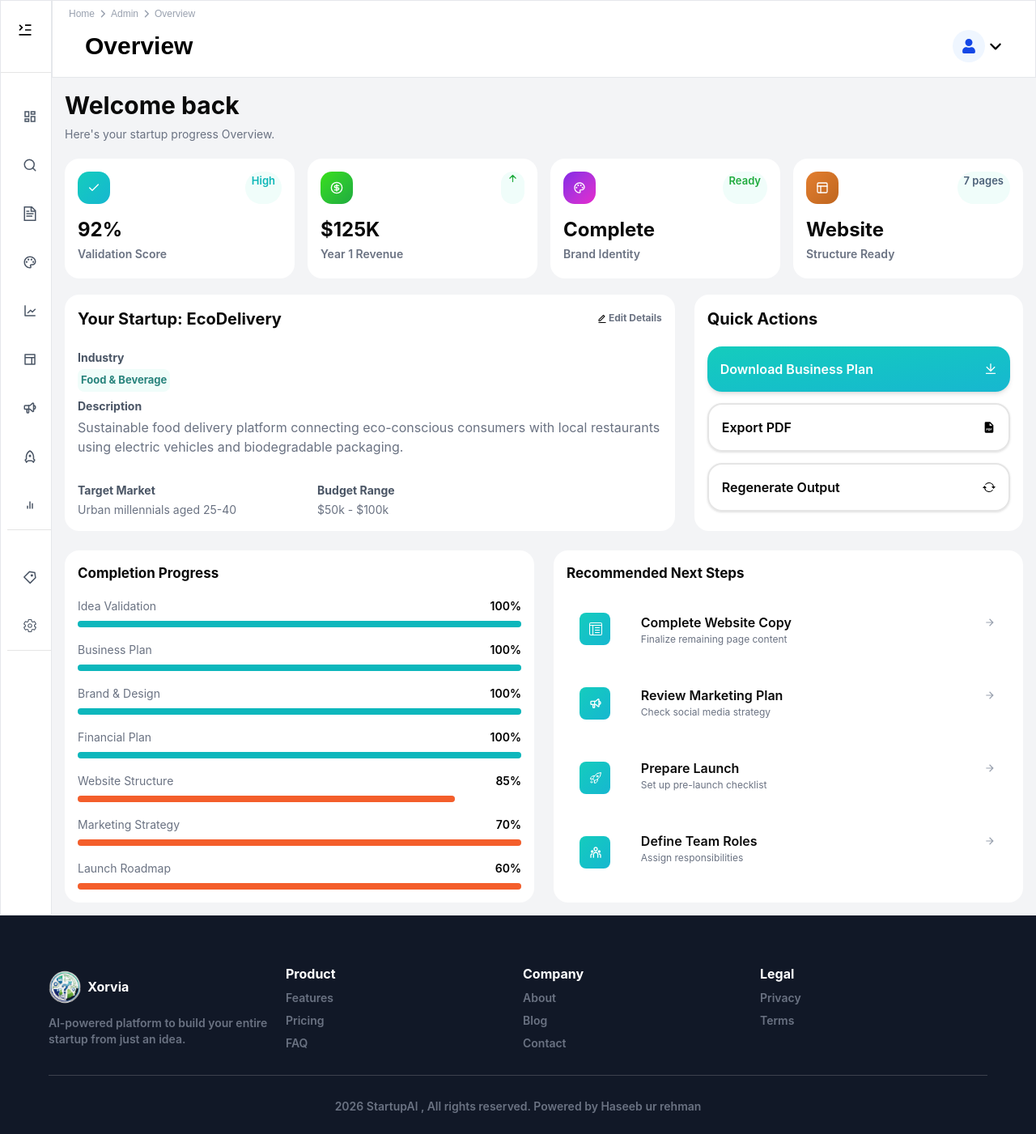
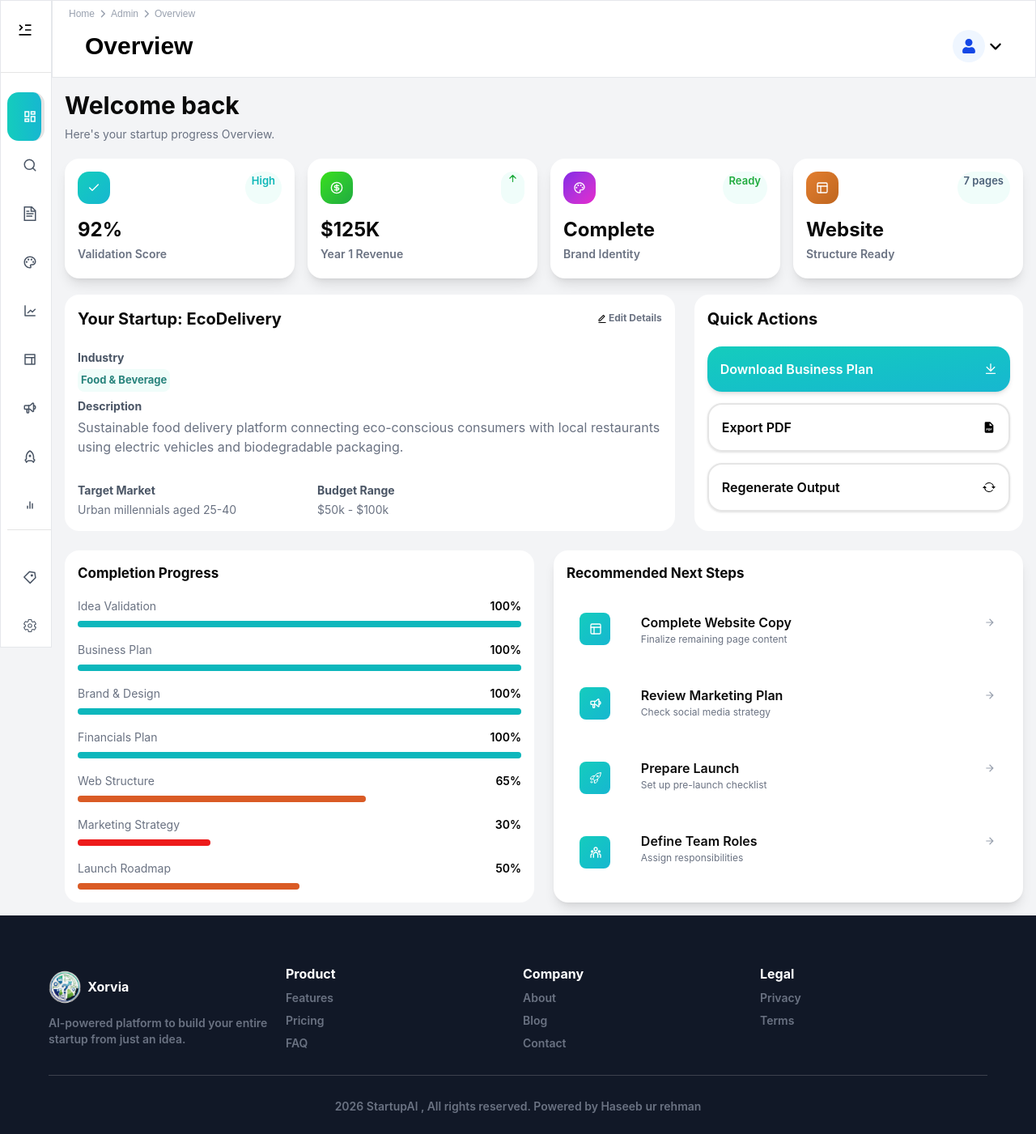
Before and after one commit to haseeburrehman18/startup-launch-saas-platform, a Next.js app: page /admin/Overview in a window 1280 px wide. Shown: the whole page at 81% size. Built offline with nearby package versions, Linux system fonts and the light colour scheme.

Commit message:
Version 1.1.5

```diff
--- a/src/app/admin/Overview/page.js
+++ b/src/app/admin/Overview/page.js
@@ -10,6 +10,7 @@ import { MdOutlineArrowForward, MdOutlineColorLens } from 'react-icons/md'
 import { FiCheck } from 'react-icons/fi'
 import { LuCircleDollarSign, LuPanelsTopLeft, LuPanelTop } from 'react-icons/lu'
 import { IoArrowUp } from 'react-icons/io5'
+import OverviewProgress from '../../../components/overviewProgress'
 
 function page() {
   return (
@@ -80,125 +81,20 @@ function page() {
             <div className='flex sm:flex-col md:flex-row gap-6 pt-6 '>
                 <div className='p-4 rounded-2xl bg-white  sm:w-full md:w-[50%] lg:w-[50%]'>
                     <p className='font-bold text-[17px]'>Completion Progress</p>
-                    <div>
-                        <div className='flex justify-between pt-2'>
-                            <h1 className='text-gray-500 text-sm mt-2.5'>
-                                Idea Validation
-                            </h1>
-                            <h1 className='text-black text-sm font-semibold mt-2.5'>
-                                100%
-                            </h1>
-                        </div>
-                        <div className='w-full mt-2'>
-                            <div className='w-full h-2 bg-gray-200 rounded-2xl'>
-                                <div className='h-2 rounded-2xl bg-[#0DB7BC]'>
-                                </div>
-                            </div>
-                        </div>
-                    </div>
-                    <div>
-                        <div className='flex justify-between pt-2'>
-                            <h1 className='text-gray-500 text-sm mt-2.5'>
-                                Business Plan
-                            </h1>
-                            <h1 className='text-black text-sm font-semibold mt-2.5'>
-                                100%
-                            </h1>
-                        </div>
-                        <div className='w-full mt-2'>
-                            <div className='w-full h-2 bg-gray-200 rounded-2xl'>
-                                <div className='h-2 rounded-2xl bg-[#0DB7BC]'>
-                                </div>
-                            </div>
-                        </div>
-                    </div>
-                    <div>
-                        <div className='flex justify-between pt-2'>
-                            <h1 className='text-gray-500 text-sm mt-2.5'>
-                                Brand & Design
-                            </h1>
-                            <h1 className='text-black text-sm font-semibold mt-2.5'>
-                                100%
-                            </h1>
-                        </div>
-                        <div className='w-full mt-2'>
-                            <div className='w-full h-2 bg-gray-200 rounded-2xl'>
-                                <div className='h-2 rounded-2xl bg-[#0DB7BC]'>
-                                </div>
-                            </div>
-                        </div>
-                    </div>
-                    <div>
-                        <div className='flex justify-between pt-2'>
-                            <h1 className='text-gray-500 text-sm mt-2.5'>
-                                Financial Plan
-                            </h1>
-                            <h1 className='text-black text-sm font-semibold mt-2.5'>
-                                100%
-                            </h1>
-                        </div>
-                        <div className='w-full mt-2'>
-                            <div className='w-full h-2 bg-gray-200 rounded-2xl'>
-                                <div className='h-2 rounded-2xl bg-[#0DB7BC]'>
-                                </div>
-                            </div>
-                        </div>
-                    </div>
-                    <div>
-                        <div className='flex justify-between pt-2'>
-                            <h1 className='text-gray-500 text-sm mt-2.5'>
-                                Website Structure
-                            </h1>
-                            <h1 className='text-black text-sm font-semibold mt-2.5'>
-                                85%
-                            </h1>
-                        </div>
-                        <div className='w-full mt-2'>
-                            <div className='w-[85%] h-2 bg-gray-200 rounded-2xl'>
-                                <div className='h-2 rounded-2xl bg-[#F45E2B]'>
-                                </div>
-                            </div>
-                        </div>
-                    </div>
-                    <div>
-                        <div className='flex justify-between pt-2'>
-                            <h1 className='text-gray-500 text-sm mt-2.5'>
-                                Marketing Strategy
-                            </h1>
-                            <h1 className='text-black text-sm font-semibold mt-2.5'>
-                                70%
-                            </h1>
-                        </div>
-                        <div className='w-full mt-2'>
-                            <div className='w-full h-2 bg-gray-200 rounded-2xl'>
-                                <div className='h-2 rounded-2xl bg-[#F45E2B]'>
-                                </div>
-                            </div>
-                        </div>
-                    </div>
-                    <div>
-                        <div className='flex justify-between pt-2'>
-                            <h1 className='text-gray-500 text-sm mt-2.5'>
-                                Launch Roadmap
-                            </h1>
-                            <h1 className='text-black text-sm font-semibold mt-2.5'>
-                                60%
-                            </h1>
-                        </div>
-                        <div className='w-full mt-2'>
-                            <div className='w-full h-2 bg-gray-200 rounded-2xl'>
-                                <div className='h-2 rounded-2xl bg-[#F45E2B]'>
-                                </div>
-                            </div>
-                        </div>
-                    </div>
+                    <OverviewProgress name="Idea Validation" per={100}/>
+                    <OverviewProgress name="Business Plan" per={100}/>
+                    <OverviewProgress name="Brand & Design" per={100}/>
+                    <OverviewProgress name="Financials Plan" per={100}/>
+                    <OverviewProgress name="Web Structure" per={65}/>
+                    <OverviewProgress name="Marketing Strategy" per={30}/>
+                    <OverviewProgress name="Launch Roadmap" per={50}/>
                 </div>
-                <div className='p-4 rounded-2xl bg-white  sm:w-full md:w-[50%] lg:w-[50%]'>
+                <div className='p-4 rounded-2xl shadow-lg bg-white  sm:w-full md:w-[50%] lg:w-[50%]'>
                     <p className='font-bold text-[17px]'>Recommended Next Steps</p>
                     <div className='flex'>
                         <div className='flex flex-col gap-13 mx-4 pt-9 w-[8%]'>
                             <p className='bg-linear-to-br from-[#15ccbd] to-[#17b7d0] p-3 rounded-md w-9.5 text-white text-md font-bold'>
-                                <BsReverseLayoutTextWindowReverse />
+                                <LuPanelsTopLeft />
                             </p>
                             <div className='bg-linear-to-br from-[#15ccbd] to-[#17b7d0] p-3 rounded-md w-9.5  text-white text-md font-bold'>
                                 <TbSpeakerphone />
--- a/src/app/admin/layout.js
+++ b/src/app/admin/layout.js
@@ -6,14 +6,12 @@ import TopNavbar from "@/components/topNavbar";
 export default function AdminLayout({ children }) {
   const [nav, setnavOpen] = useState(false);
 
-
-
   return (
     <div className="flex min-h-screen relative">
       <SideNavBar nav={nav} setnavOpen={setnavOpen} />
 
-      <div className="flex flex-col flex-1 min-w-0">
-        <TopNavbar tooglenav={() => setnavOpen((pre) => !pre)} />
+      <div className="flex flex-col flex-1 min-w-0 ">
+        <TopNavbar tooglenav={() => setnavOpen((pre) => !pre) } />
 
         <main onClick={()=>setnavOpen(false)} className=" flex-1 overflow-auto min-w-0  bg-gray-100">
 
--- a/src/app/admin/main/page.js
+++ b/src/app/main/page.js
@@ -16,6 +16,7 @@ import {
     SelectTrigger,
     SelectValue,
 } from "@/components/ui/select"
+import Link from 'next/link'
 
 function page() {
     return (
@@ -177,13 +178,13 @@ function page() {
                                 </SelectContent>
                             </Select>                                                </div>
                     </div>
-                    <div className='flex justify-between items-center p-5 shadow-lg bg-white w-full'>
+                    <Link href="/processing" className='flex justify-between items-center p-5 shadow-lg bg-white w-full'>
                         <div className='text-sm'>Save as draft</div>
                         <div className='rounded-xl py-3.5 px-8 bg-linear-to-br from-[#15ccbd] to-[#17b7d0] flex gap-2 items-center text-white font-semiboldbold'>
                             <p>Build My Business</p>
                             <p><MdOutlineArrowForward /></p>
                         </div>
-                    </div>
+                    </Link>
                 </div>
             </div>
         </div>
--- a/src/app/page.js
+++ b/src/app/page.js
@@ -263,7 +263,7 @@ function Hero() {
           </p>
 
           <div className="fade-up delay-4" style={{ display: "flex", gap: 14, flexWrap: "wrap", marginBottom: 44 }}>
-            <Link href="/admin/Overview" style={{
+            <Link href="/main" style={{
               display: 'inline-flex', alignItems: 'center', justifyContent: 'center',
               height: 52, padding: '0 32px', borderRadius: 12,
               background: `linear-gradient(135deg, ${C.accent}, #8B6AFF)`,
--- a/src/app/processing/page.js
+++ b/src/app/processing/page.js
@@ -15,6 +15,7 @@ import {
 import React, { useEffect, useState } from "react";
 import CircularProgress from "../../components/circularprogress";
 import BackgroundParticles from "../../components/BackgroundParticles";
+import { useRouter } from "next/navigation";
 
 
 function Page() {
@@ -29,14 +30,17 @@ function Page() {
     { text: "Planning Marketing", icon: <Megaphone /> },
     { text: "Preparing Growth Strategy", icon: <LucideRocket /> },
   ];
+  const router =useRouter()
 
   useEffect(() => {
     const timer = setInterval(() => {
       setCounter((prev) => {
         if (prev >= 100) {
           clearInterval(timer);
+          router.push('/admin/Overview')
           return 100;
         }
+
         return prev + 1;
       });
     }, 150);
@@ -50,7 +54,7 @@ function Page() {
   );
 
   return (
-    <div className=" w-full min-h-screen relative overflow-hidden bg-gradient-to-br from-indigo-950 via-purple-900 to-indigo-900">
+    <div className=" w-full min-h-screen relative overflow-hidden bg-linear-to-br from-indigo-950 via-purple-900 to-indigo-900">
       <BackgroundParticles />
 
       <div className="absolute left-10 top-28">
@@ -117,7 +121,7 @@ function Page() {
       <div className=" flex flex-col justify-center items-center p-4">
         <div className="relative flex justify-center items-center m-2">
 
-          <div className="absolute w-32 h-32 rounded-full border-2 bg-transparent border-[#0EB0BD] animate-ping bg-[#0EB0BD]"></div>
+          <div className="absolute w-32 h-32 rounded-full border-2 bg-transparent border-[#0EB0BD] animate-ping"></div>
           <div className="w-32 h-32 bg-[#0EB0BD] flex items-center justify-center rounded-full animate-pulse"></div>
           <img
             src={"/images/l.png"}
--- a/src/components/financial_invest_time_yearrev.js
+++ b/src/components/financial_invest_time_yearrev.js
@@ -4,7 +4,7 @@ import { MdOutlineMonetizationOn } from 'react-icons/md'
 function Financial_invest_time_yearrev({title,description,icon,color}) {
   return (
     <div className='bg-white rounded-2xl p-5 border '>
-          <button className={`text-white rounded-lg p-2 bg-linear-to-br ${color} from-[#bb5bf2] to-[#ebf8fa]` }>{icon}</button>
+          <button className={`text-white rounded-lg p-2 bg-linear-to-br from-[${color}] to-[#ebf8fa]` }>{icon}</button>
         <h1 className='text-lg font-bold my-2'>{title}</h1>
         <p className='text-sm text-gray-500 font-semibold'>{description}</p>
     </div>
--- /dev/null
+++ b/src/components/overviewProgress.js
@@ -0,0 +1,26 @@
+import React from 'react'
+
+function OverviewProgress({name,per}) {
+
+
+  return (
+    <div>
+                        <div className='flex justify-between pt-2'>
+                            <h1 className='text-gray-500 text-sm mt-2.5'>
+                                {name}
+                            </h1>
+                            <h1 className='text-black text-sm font-semibold mt-2.5'>
+                                {per}%
+                            </h1>
+                        </div>
+                        <div className='w-full mt-2'>
+                            <div className=' h-2 bg-gray-200 rounded-2xl' style={{width:`${per}%`}}>
+                                <div className={`h-2 rounded-2xl ${per<=33 ?"bg-[#ed1b1b]" : per>33 && per<=66 ?"bg-[#da5b25]":"bg-[#0DB7BC]"}`}>
+                                </div>
+                            </div>
+                        </div>
+                    </div>
+  )
+}
+
+export default OverviewProgress
--- a/src/components/overviewcard.js
+++ b/src/components/overviewcard.js
@@ -3,7 +3,7 @@ import { FiCheck } from 'react-icons/fi';
 import { TiTickOutline } from "react-icons/ti";
 function Overviewcard({icon,status,percentage,description,bgcolor,color}) {
   return (
-    <div className='h-auto w-auto bg-white rounded-2xl p-4'>
+    <div className='h-auto w-auto bg-white rounded-2xl shadow-lg p-4'>
         <div className='flex justify-between'>
             <div className={`bg-linear-to-br from-[#15ccbd] to-[#17b7d0] text-white rounded-xl p-3 ${bgcolor}`}>
                 {icon}
--- a/src/components/sideNavBar.js
+++ b/src/components/sideNavBar.js
@@ -30,63 +30,78 @@ function SideNavBar({ setnavOpen, nav }) {
     if (segment.includes("admin")) {
       setadmin(true);
     }
+    setmenu(menu.map((item,idx)=>({
+      ...item,
+      active :item.page== path
+    })))
+
   }, [path]);
   const menulist = [
-    { icon: MdOutlineDashboard, label: "Overview", page: "/admin/Overview" },
-    { icon: FiSearch, label: "Idea Validation", page: "/admin/IdeaValidation" },
-    { icon: GrDocumentText, label: "Business Plan", page: "/admin/Businessplan" },
-    { icon: MdOutlineColorLens, label: "Brand & Design", page: "/admin/Brand&Design" },
-    { icon: BiLineChart, label: "Financials", page: "/admin/Financials" },
-    { icon: RiLayoutLine, label: "Website", page: "/admin/Website" },
-    { icon: TbSpeakerphone, label: "Marketing", page: "/admin/Marketing" },
-    { icon: RiRocketLine, label: "Launch Plan", page: "/admin/LaunchPlan" },
-    { icon: CgLoadbarSound, label: "Growth & Scaling", page: "/admin/Growth&Scaling" },
-  ]
+    { icon: MdOutlineDashboard, label: "Overview", page: "/admin/Overview" ,active:true},
+    { icon: FiSearch, label: "Idea Validation", page: "/admin/IdeaValidation" ,active:false},
+    { icon: GrDocumentText, label: "Business Plan", page: "/admin/Businessplan",active:false },
+    { icon: MdOutlineColorLens, label: "Brand & Design", page: "/admin/Brand&Design",active:false },
+    { icon: BiLineChart, label: "Financials", page: "/admin/Financials",active:false },
+    { icon: RiLayoutLine, label: "Website", page: "/admin/Website",active:false },
+    { icon: TbSpeakerphone, label: "Marketing", page: "/admin/Marketing",active:false },
+    { icon: RiRocketLine, label: "Launch Plan", page: "/admin/LaunchPlan" ,active:false},
+    { icon: CgLoadbarSound, label: "Growth & Scaling", page: "/admin/Growth&Scaling" ,active:false},
+  ];
+
+
+  let[menu,setmenu]=useState(menulist)
+
+
+
+
 
 
   return (
     <aside
       className={`
-    transition-all duration-500 ease-in-out  bg-white border  border-gray-200 dark:bg-gray-800 dark:border-gray-700 min-h-full overflow-hidden z-50
-    fixed lg:relative
+    transition-all duration-500 ease-in-out bg-white border border-gray-200 dark:bg-gray-800 dark:border-gray-700 h-screen overflow-hidden z-50
+    fixed top-0 left-0 flex flex-col
+    lg:sticky lg:top-0
     ${nav ? "w-[70%] sm:w-[50%] md:w-[40%] lg:w-[16.6%]" : "w-0 lg:w-[5%]"}
     ${nav ? "translate-x-0" : "-translate-x-full lg:translate-x-0"}
   `}
     >
-      <div className="flex justify-between  h-18 py-4 px-5  items-center">
+      {/* Header — stays fixed at top of sidebar */}
+      <div className="flex justify-between h-18 py-4 px-5 items-center shrink-0">
         {nav ? (
           <>
-            <h1 className="text-3xl text-linear-to-r from-[#15ccbd] to-[#17b7d0] font-bold transition-all duration-500 ease-in-out  ">
+            <h1 className="text-3xl text-linear-to-r from-[#15ccbd] to-[#17b7d0] font-bold transition-all duration-500 ease-in-out">
               Xorvia
             </h1>
             <RiMenuFoldLine
-              className="text-black dark:text-white text-xl  cursor-pointer"
+              className="text-black dark:text-white text-xl cursor-pointer"
               onClick={() => setnavOpen(false)}
             />
           </>
         ) : (
           <RiMenuFold2Line
-            className="text-black dark:text-white text-xl  cursor-pointer "
+            className="text-black dark:text-white text-xl cursor-pointer"
             onClick={() => setnavOpen(true)}
           />
         )}
       </div>
-      <hr className="text-gray-200 my-4"></hr>
-      <div className="text-gray-600 dark:text-gray-400 ps-2 pt-2">
-        {menulist.map((menu, idx) => (
+      <hr className="text-gray-200 my-4 shrink-0"></hr>
+
+      {/* Menu — scrolls internally only if items overflow */}
+      <div className="text-gray-600 dark:text-gray-400 ps-2 pt-2 flex-1 overflow-y-auto">
+        {menu.map((m, idx) => (
           <Link
-            href={menu.page}
+            href={m.page}
             key={idx}
-            className="flex justify-start gap-4 font-semibold text-lg transition-all duration-200 ease-in h-15 ps-4 pe-4 py-4 items-center hover:bg-linear-to-r from-[#15ccbd] to-[#17b7d0] rounded-xl mr-2 hover:border-r-4  hover:text-white "
+            className={`flex justify-start gap-4 font-semibold text-lg transition-all duration-200 ease-in h-15 ps-4 pe-4 py-4 items-center hover:bg-linear-to-r from-[#15ccbd] to-[#17b7d0] ${m.active ?"bg-linear-to-r from-[#15ccbd] to-[#17b7d0] border-r-4 text-white":"bg-white border-0"} rounded-xl mr-2 hover:border-r-4 hover:text-white`}
           >
             <div className="w-6 flex justify-center">
-              <menu.icon className="min-w-6" />
+              <m.icon className="min-w-6" />
             </div>
 
-
             {nav && (
-              <h2 className="font-sans transition-all duration-500 ease-in-out ">
-                {menu.label}
+              <h2 className="font-sans transition-all duration-500 ease-in-out">
+                {m.label}
               </h2>
             )}
           </Link>
@@ -94,39 +109,34 @@ function SideNavBar({ setnavOpen, nav }) {
         <Separator />
         <Link
           href={"/admin/Subscription"}
-
-          className="mt-7 flex justify-start gap-4 font-semibold text-lg transition-all duration-200 ease-in h-15 ps-4 pe-4 py-4 items-center hover:bg-linear-to-r from-[#15ccbd] to-[#17b7d0] rounded-xl mr-2 hover:border-r-4  hover:text-white "
+          className="mt-7 flex justify-start gap-4 font-semibold text-lg transition-all duration-200 ease-in h-15 ps-4 pe-4 py-4 items-center hover:bg-linear-to-r from-[#15ccbd] to-[#17b7d0] rounded-xl mr-2 hover:border-r-4 hover:text-white"
         >
           <div className="w-6 flex justify-center">
             <RiPriceTag3Line className="min-w-6" />
           </div>
 
-
           {nav && (
-            <h2 className="font-sans transition-all duration-500 ease-in-out ">
+            <h2 className="font-sans transition-all duration-500 ease-in-out">
               Pricing
             </h2>
           )}
         </Link>
 
         <Link
-          href={"/admin/Settings()"}
-
-          className="flex justify-start gap-4 font-semibold text-lg transition-all duration-200 ease-in h-15 ps-4 pe-4 py-4 items-center hover:bg-linear-to-r from-[#15ccbd] to-[#17b7d0] rounded-xl mr-2 hover:border-r-4  hover:text-white "
+          href={"/admin/setting"}
+          className="flex justify-start gap-4 font-semibold text-lg transition-all duration-200 ease-in h-15 ps-4 pe-4 py-4 items-center hover:bg-linear-to-r from-[#15ccbd] to-[#17b7d0] rounded-xl mr-2 hover:border-r-4 hover:text-white"
         >
           <div className="w-6 flex justify-center">
             <IoSettingsOutline className="min-w-6" />
           </div>
 
-
           {nav && (
-            <h2 className="font-sans transition-all duration-500 ease-in-out ">
+            <h2 className="font-sans transition-all duration-500 ease-in-out">
               Settings
             </h2>
           )}
         </Link>
         <Separator />
-
       </div>
     </aside>
   );
--- a/src/components/topNavbar.js
+++ b/src/components/topNavbar.js
@@ -24,7 +24,7 @@ function TopNavbar({ tooglenav }) {
   const pageTitle =
     formattedSegement[formattedSegement.length - 1] || "Dashboard";
   return (
-    <nav className="w-full h-24 border border-gray-200 dark:bg-gray-800 dark:border-gray-700    bg-white ">
+    <nav className=" h-24 border border-gray-200 dark:bg-gray-800 dark:border-gray-700  w-full  sticky top-0 z-50  bg-white ">
       <div className="text-gray-400 text-xs py-2 px-5 flex gap-1 justify-start  items-center font-sans">
         <p>Home</p>
         {formattedSegement.map((item, idx) => (
```
Also changed, not shown: src/app/admin/setting/page.js (renamed from src/app/admin/Settings()/page.js).
